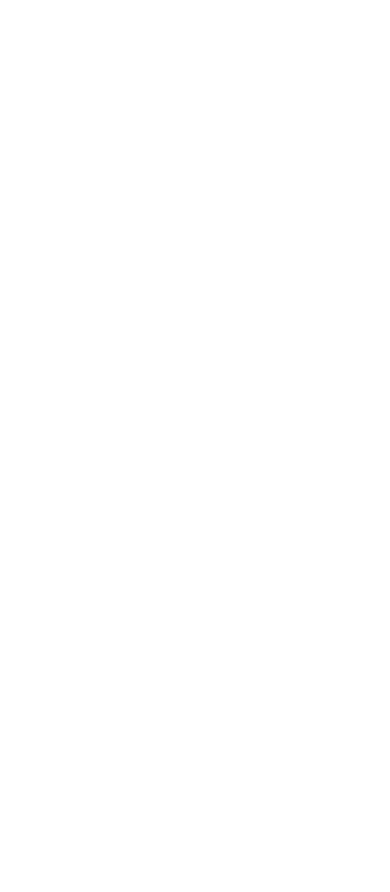
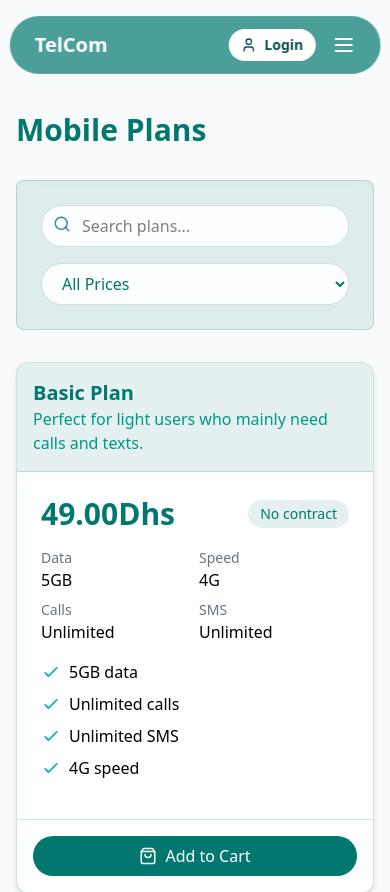
Before and after one commit to KawtarSahili/Website_Project, a React (Vite) app: page /mobile-plans in a window 390 px wide. Before the commit this address had no page. Shown: the top 892 px of the page. Before the commit the page ends 844 px from the top, so only its background shows below. Built offline with nearby package versions, Linux system fonts and the light colour scheme.

Commit message:
Forfaits (MobilePlansPage)

```diff
--- a/src/App.jsx
+++ b/src/App.jsx
@@ -1,6 +1,9 @@
 import { BrowserRouter as Router, Routes, Route } from 'react-router-dom';
 import LandingPage from './components/LandingPage';
 import ContactPage from './components/ContactPage';
+import MobilePlansPage from './components/MobilePlansPage';
+
+
 
 function App() {
   return (
@@ -8,7 +11,8 @@
       <Routes>
         <Route path="/" element={<LandingPage />} />
         <Route path="/contact" element={<ContactPage />} />
-      </Routes>
+        <Route path="/mobile-plans" element={<MobilePlansPage />} />
+        </Routes>
     </Router>
   );
 }
--- a/src/components/Header.jsx
+++ b/src/components/Header.jsx
@@ -1,5 +1,6 @@
 import { useState, useEffect } from "react";
 import { ChevronDown, Search, ShoppingBag, User, Menu, X } from "lucide-react";
+import { Link } from 'react-router-dom';
 
 const Header = ({ onLoginClick }) => {
   const [scrolled, setScrolled] = useState(false);
@@ -41,11 +42,18 @@
   const navItems = [
     {
       label: "Mobile",
-      submenu: ["Forfaits", "Appareils", "Recharger"],
+      submenu: [
+        { name: "Forfaits", path: "/mobile-plans" }, // Updated this line
+        { name: "Appareils", path: "/devices" },
+        { name: "Recharger", path: "/top-up" }],
     },
     {
       label: "Internet",
-      submenu: ["Fibre", "ADSL", "Routeurs"],
+      submenu: [
+        { name: "Fibre", path: "/fiber" },
+        { name: "ADSL", path: "/adsl" },
+        { name: "Routeurs", path: "/routers" }
+      ]
     },
     {
       label: "Offres",
@@ -89,13 +97,13 @@
                   onMouseLeave={handleMenuLeave}
                 >
                   {item.submenu.map((subItem, subIndex) => (
-                    <a
+                    <Link
                       key={subIndex}
-                      href="#"
+                      to={subItem.path}
                       className="px-4 py-2 hover:bg-teal-700 transition"
                     >
-                      {subItem}
-                    </a>
+                      {subItem.name}
+                    </Link>
                   ))}
                 </div>
               </div>
@@ -168,13 +176,14 @@
               <p className="text-sm font-semibold mb-2">{item.label}</p>
               <div className="space-y-1 pl-2">
                 {item.submenu.map((subItem, subIndex) => (
-                  <a
+                  <Link
                     key={subIndex}
-                    href="#"
+                    to={subItem.path}
                     className="block text-sm hover:text-teal-300"
+                    onClick={() => setMobileMenuOpen(false)}
                   >
-                    {subItem}
-                  </a>
+                    {subItem.name}
+                  </Link>
                 ))}
               </div>
             </div>
--- /dev/null
+++ b/src/components/MobilePlansPage.jsx
@@ -0,0 +1,182 @@
+import { useState } from 'react';
+import Header from './Header';
+import Footer from './Footer';
+import { Search, ShoppingBag } from 'lucide-react';
+
+const MobilePlansPage = () => {
+  const [searchTerm, setSearchTerm] = useState('');
+  const [priceFilter, setPriceFilter] = useState('all');
+
+  const plans = [
+    {
+      id: 1,
+      name: "Basic Plan",
+      price: 49,
+      data: "5GB",
+      calls: "Unlimited",
+      sms: "Unlimited",
+      speed: "4G",
+      contract: "No contract",
+      features: ["5GB data", "Unlimited calls", "Unlimited SMS", "4G speed"],
+      description: "Perfect for light users who mainly need calls and texts."
+    },
+    {
+      id: 2,
+      name: "Standard Plan",
+      price: 99,
+      data: "20GB",
+      calls: "Unlimited",
+      sms: "Unlimited",
+      speed: "4G+",
+      contract: "12 months",
+      features: ["20GB data", "Unlimited calls", "Unlimited SMS", "4G+ speed", "EU roaming"],
+      description: "Great balance for regular users with moderate data needs."
+    },
+    {
+      id: 3,
+      name: "Premium Plan",
+      price: 199,
+      data: "Unlimited",
+      calls: "Unlimited",
+      sms: "Unlimited",
+      speed: "5G",
+      contract: "12 months",
+      features: ["Unlimited data", "Unlimited calls", "Unlimited SMS", "5G speed", "EU roaming", "Streaming services"],
+      description: "For heavy users who want the best experience with no limits."
+    },
+    {
+      id: 4,
+      name: "Student Plan",
+      price: 149,
+      data: "15GB",
+      calls: "Unlimited",
+      sms: "Unlimited",
+      speed: "4G",
+      contract: "No contract",
+      features: ["15GB data", "Unlimited calls", "Unlimited SMS", "Student discount", "Flexible"],
+      description: "Special offer for students with great value."
+    }
+  ];
+
+  const filteredPlans = plans.filter(plan => {
+    const matchesSearch = plan.name.toLowerCase().includes(searchTerm.toLowerCase()) ||
+                         plan.description.toLowerCase().includes(searchTerm.toLowerCase());
+
+    const matchesPrice = priceFilter === 'all' ||
+                        (priceFilter === 'low' && plan.price < 15) ||
+                        (priceFilter === 'medium' && plan.price >= 15 && plan.price < 25) ||
+                        (priceFilter === 'high' && plan.price >= 25);
+
+    return matchesSearch && matchesPrice;
+  });
+
+  const addToCart = (plan) => {
+    // Here you would typically connect to your cart state/context
+    console.log(`Added ${plan.name} to cart`);
+    alert(`${plan.name} added to cart!`);
+  };
+
+  return (
+    <div className="min-h-screen flex flex-col bg-gray-50">
+      <Header onLoginClick={() => console.log("Login clicked")} />
+
+      <main className="flex-grow container mx-auto px-4 py-8 mt-20">
+        <h1 className="text-3xl font-bold text-teal-700 mb-8">Mobile Plans</h1>
+
+        {/* Search and Filter Section */}
+        <div className="bg-teal-700/10 p-6 rounded-lg mb-8 backdrop-blur-sm border border-teal-700/20">
+          <div className="flex flex-col md:flex-row gap-4">
+            <div className="flex-grow">
+              <div className="relative">
+                <input
+                  type="text"
+                  placeholder="Search plans..."
+                  className="w-full bg-white/90 border border-teal-700/20 rounded-full px-4 py-2 pl-10 focus:outline-none focus:ring-2 focus:ring-teal-500"
+                  value={searchTerm}
+                  onChange={(e) => setSearchTerm(e.target.value)}
+                />
+                <Search className="absolute left-3 top-2.5 text-teal-700/80" size={18} />
+              </div>
+            </div>
+            <select
+              className="bg-white/90 border border-teal-700/20 rounded-full px-4 py-2 focus:outline-none focus:ring-2 focus:ring-teal-500 text-teal-700"
+              value={priceFilter}
+              onChange={(e) => setPriceFilter(e.target.value)}
+            >
+              <option value="all">All Prices</option>
+              <option value="low">Under 50Dhs</option>
+              <option value="medium">50Dhs - 150Dhs</option>
+              <option value="high">Over 200Dhs</option>
+            </select>
+          </div>
+        </div>
+
+        {/* Plans Grid */}
+        <div className="grid grid-cols-1 md:grid-cols-2 lg:grid-cols-3 gap-6">
+          {filteredPlans.map((plan) => (
+            <div key={plan.id} className=" relative bg-white rounded-xl shadow-md overflow-hidden border border-teal-700/20 hover:shadow-lg transition-shadow pb-16">
+              <div className="bg-teal-700/10 p-4 border-b border-teal-700/20">
+                <h2 className="text-xl font-bold text-teal-700">{plan.name}</h2>
+                <p className="text-teal-600">{plan.description}</p>
+              </div>
+
+              <div className="p-6">
+                <div className="flex justify-between items-center mb-4">
+                  <span className="text-3xl font-bold text-teal-700">{plan.price.toFixed(2)}Dhs</span>
+                  <span className="bg-teal-700/10 text-teal-700 px-3 py-1 rounded-full text-sm font-medium">
+                    {plan.contract}
+                  </span>
+                </div>
+
+                <div className="mb-6">
+                  <div className="grid grid-cols-2 gap-2 mb-4">
+                    <div>
+                      <p className="text-sm text-gray-500">Data</p>
+                      <p className="font-medium">{plan.data}</p>
+                    </div>
+                    <div>
+                      <p className="text-sm text-gray-500">Speed</p>
+                      <p className="font-medium">{plan.speed}</p>
+                    </div>
+                    <div>
+                      <p className="text-sm text-gray-500">Calls</p>
+                      <p className="font-medium">{plan.calls}</p>
+                    </div>
+                    <div>
+                      <p className="text-sm text-gray-500">SMS</p>
+                      <p className="font-medium">{plan.sms}</p>
+                    </div>
+                  </div>
+
+                  <ul className="space-y-2 mb-6">
+                    {plan.features.map((feature, index) => (
+                      <li key={index} className="flex items-start">
+                        <svg className="h-5 w-5 text-teal-500 mr-2 mt-0.5" fill="none" viewBox="0 0 24 24" stroke="currentColor">
+                          <path strokeLinecap="round" strokeLinejoin="round" strokeWidth={2} d="M5 13l4 4L19 7" />
+                        </svg>
+                        <span>{feature}</span>
+                      </li>
+                    ))}
+                  </ul>
+                </div>
+                  <div className="absolute bottom-0 left-0 right-0 p-4 bg-white border-t border-teal-700/20">
+    <button
+      onClick={() => addToCart(plan)}
+      className="w-full bg-teal-700 hover:bg-teal-600 text-white font-medium py-2 px-4 rounded-full transition flex items-center justify-center"
+    >
+      <ShoppingBag className="mr-2" size={18} />
+      Add to Cart
+    </button>
+  </div>
+</div>
+            </div>
+          ))}
+        </div>
+      </main>
+
+      <Footer />
+    </div>
+  );
+};
+
+export default MobilePlansPage;
```
